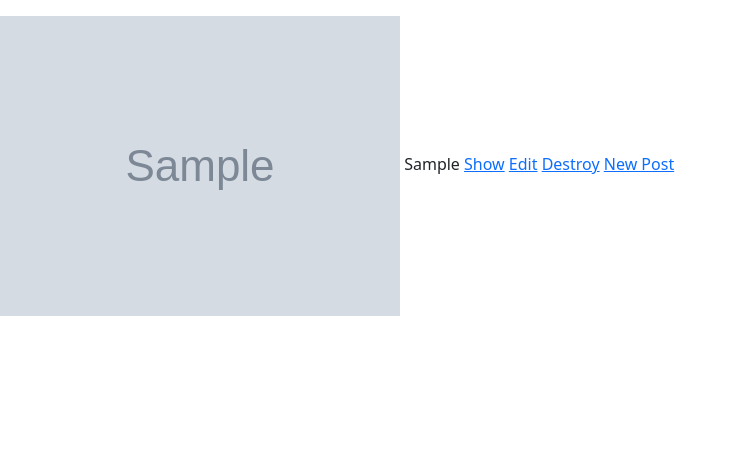
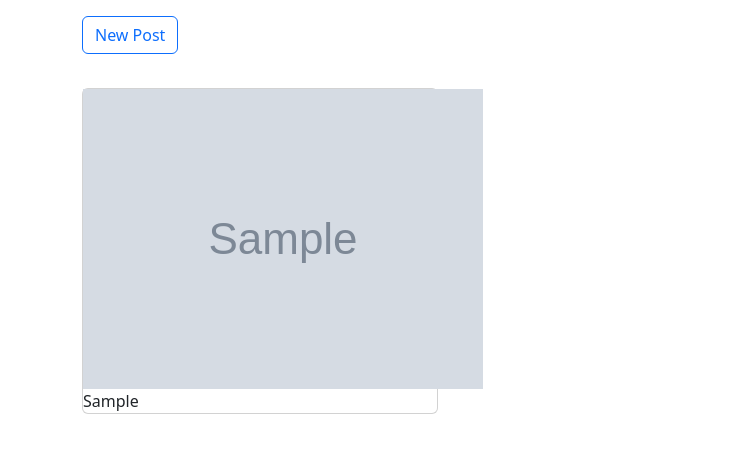
Before and after one commit to AshRhazaly/instagram, a Rails app: page / in a window 1280 px wide. Shown: the top 453 px of the page, without its empty margins (0-738 px from the left). Run offline with Rails 7, Linux system fonts and the light colour scheme; tables that the repository leaves empty hold one stand-in row (values such as "Sample post"); grey boxes marked "Sample" are stand-in pictures; style sheets or scripts are compiled from the project's sources; some libraries are stand-ins or nearby versions.

Commit message:
Add grid system

```diff
--- a/app/assets/stylesheets/application.scss
+++ b/app/assets/stylesheets/application.scss
@@ -1 +1,2 @@
 @import "bootstrap";
+@import "index";
--- a/app/uploaders/post_image_uploader.rb
+++ b/app/uploaders/post_image_uploader.rb
@@ -31,6 +31,10 @@ class PostImageUploader < CarrierWave::Uploader::Base
     process resize_to_fit: [350, 350]
   end
 
+  version :large do
+    process resize_to_fit: [800,800]
+  end
+
   # Add a white list of extensions which are allowed to be uploaded.
   # For images you might use something like this:
   # def extension_whitelist
--- a/app/views/posts/_form.html.erb
+++ b/app/views/posts/_form.html.erb
@@ -14,10 +14,10 @@
     <% end %>
 
     <%= f.text_area :caption %>
-    <br />
+    <br/>
     <%= f.file_field :post_image %>
-    <br />
+    <br/>
     <%= f.submit %>
-    <br />
+    <br/>
     <% end %>
 </main>
--- a/app/views/posts/index.html.erb
+++ b/app/views/posts/index.html.erb
@@ -1,13 +1,18 @@
 <p id="notice"><%= notice %></p>
-
-
-    <% @posts.each do |post| %>
-      <%= image_tag post.post_image.thumb.url %>
-      <%= post.caption %>
-      <%= link_to 'Show', post %>
-      <%= link_to 'Edit', edit_post_path(post) %>
-      <%= link_to 'Destroy', post, method: :delete, data: { confirm: 'Are you sure?' } %>
-    <% end %>
-
-
-<%= link_to 'New Post', new_post_path %>
+<main class="container page-main">
+    <%= link_to 'New Post', new_post_path, class: "btn btn-outline-primary" %>
+    <br/>
+    <br/>
+    <section class="row">
+        <% @posts.each do |post| %>
+        <section class="col-4" style="margin-top: 10px;">
+            <section class="card">
+                <section class="card-img-top">
+                    <%= image_tag post.post_image.thumb.url %>
+                </section>
+                <article class="card-block image-caption"><%= post.caption%></article>
+            </section>
+        </section>
+        <% end %>
+    </section>
+</main>
--- a/app/views/posts/show.html.erb
+++ b/app/views/posts/show.html.erb
@@ -5,7 +5,7 @@
   <%= @post.caption %>
 </p>
 
-<%= @post.post_image %>
+<%= image_tag @post.post_image_url %>
 
 <%= link_to 'Edit', edit_post_path(@post) %> |
 <%= link_to 'Back', posts_path %>
```
Also changed, not shown: app/assets/stylesheets/index.scss (added). Lines whose indentation alone changed are shown as unchanged.
